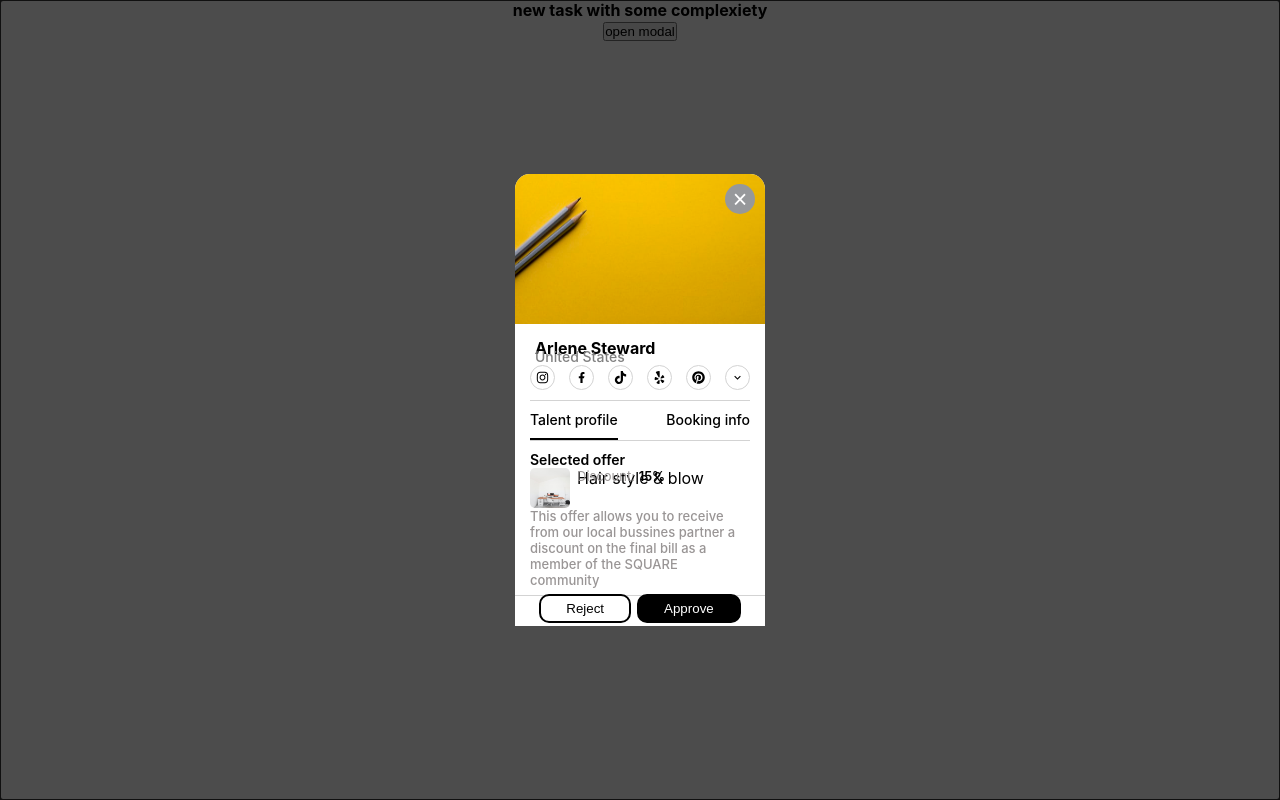
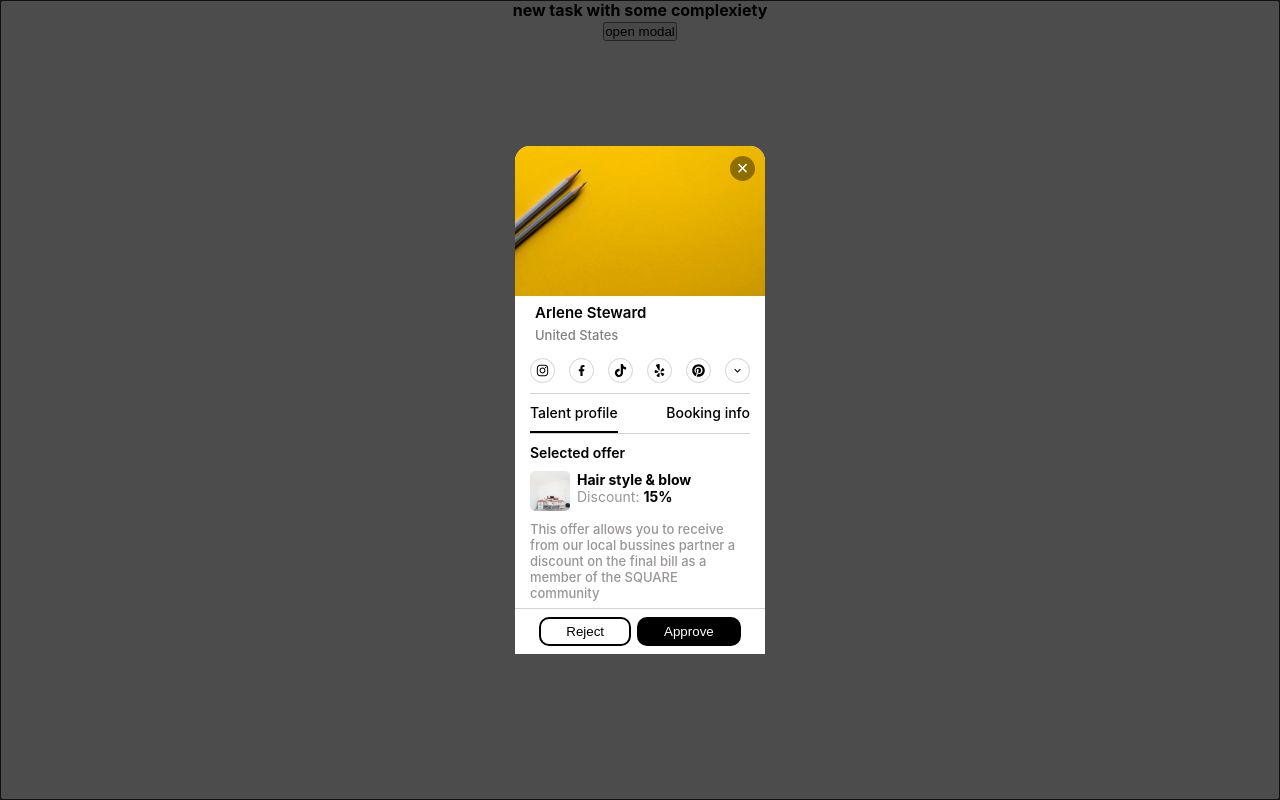
Before and after one commit to Zaibi727/Collection-of-Designs, a React (Create React App) app: page /product in a window 1280 px wide. Built offline with nearby package versions, Linux system fonts and the light colour scheme.

Commit message:
better css

```diff
--- a/src/components/ModalWithTab/ModalWithTabContainer.jsx
+++ b/src/components/ModalWithTab/ModalWithTabContainer.jsx
@@ -89,7 +89,7 @@ function ModalWithTabContainer() {
                            <div className={styles.brandDiv}>
                                <img className={styles.brandimage} src={data.brandimage} />
                                <div>
-                                   <p eclassName={styles.brandname}>{data.brandname}</p>
+                                   <p className={styles.brandname}>{data.brandname}</p>
                                    <p className={styles.discount}>Discount: <span className={styles.dicountcount}>{data.discount}</span></p>
                                </div>
                            </div>
--- a/src/components/ModalWithTab/codeinput.css
+++ b/src/components/ModalWithTab/codeinput.css
@@ -7,6 +7,6 @@
     color: #525461;
     text-align: center;
     box-sizing: border-box;
-    border-radius: 5px;
+    border-radius: 5px !important;
     -webkit-appearance: initial;
 }
--- a/src/components/ModalWithTab/modalwithtab.module.css
+++ b/src/components/ModalWithTab/modalwithtab.module.css
@@ -31,19 +31,21 @@
     padding: 10px 20px;
 }
 .name{
-    font-weight: 700;
+    font-weight: 600;
+    font-size: 15px;
+    margin-top: -7px;
 }
 .location{
     color: gray;
-    margin-top: -10px;
-    font-size: 14px;
+    margin-top: 5px;
+    font-size: 13px;
     font-weight: 500;
 }
 .socialdiv{
     display: flex;
     justify-content: space-between;
     margin: 0px 15px;
-    margin-top: -10px;
+    margin-top: 5px;
     padding-bottom: 10px;
     border-bottom: 1px solid lightgray;
 }
@@ -72,7 +74,7 @@
 }
 .brandDiv{
     display: flex;
-    padding: 0px 15px;
+    padding: 10px 15px;
 }
 .brandimage{
     width: 40px;
@@ -81,17 +83,17 @@
     margin-right: 7px;
 }
 .brandname{
-    font-size: 13px;
+    font-size: 14px;
     font-weight: 700 !important;
 }
 .discount{
-    margin-top: -20px;
-    font-size: 13px;
+    margin-top: 0px;
+    font-size: 14px;
     color: rgb(153, 149, 149);
 }
 .dicountcount{
     color: black;
-    font-weight: 600;
+    font-weight: 700;
 }
 .text{
     font-size: 13px;
@@ -115,15 +117,15 @@
     right: 10px;
     top: 10px;
     border: none;
-    background-color: rgb(150, 152, 155);
+    background-color: rgb(0,0,0,0.4);
     color: white;
-    width: 30px;
-    height: 30px;
+    width: 25px;
+    height: 25px;
     border-radius: 50%;
     display: flex;
     justify-content: center;
     align-items: center;
-    font-size: 25px;
+    font-size: 20px;
 }
 .reject {
     background-color: transparent;
@@ -146,7 +148,8 @@
 .bottombtns{
     display: flex;
     justify-content: center;
-    margin-top: -5px;
+    margin-top: 5px;
+    margin-bottom: 5px;
 }
 
 .ActivationCodehead{
@@ -154,7 +157,7 @@
     padding: 0px 15px;
 }
 .codebottom{
-    font-size: 14px;
+    font-size: 12px;
     color: rgb(153, 149, 149);
     padding: 0px 15px;
     font-weight: 500;
```
